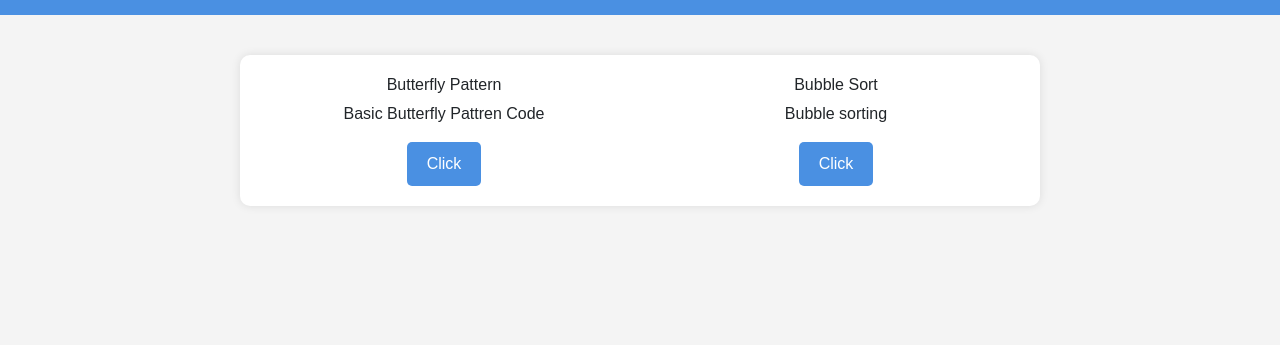
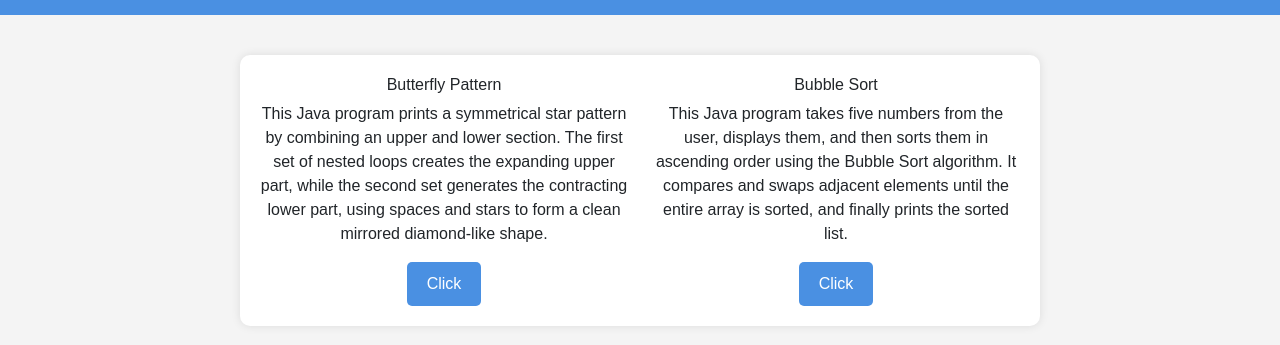
Before and after one commit to Kashaf25119/Java, a plain HTML site: page index.html in a window 1280 px wide. Shown: the part 61-406 px from the top of the page. Drawn offline with nearby package versions, Linux system fonts and the light colour scheme.

Commit message:
Update index.html

```diff
--- a/index.html
+++ b/index.html
@@ -39,6 +39,9 @@
 			color: white;
       		text-decoration: none;
       	}
+		a:hover{
+			color:white;
+		}
         button:hover {
             background: #357abd;
         }
@@ -52,12 +55,12 @@
   	<div class="row">
     	<div class="col col-md-6 col-sm-12">
           <h6>Butterfly Pattern</h6>
-          <p>Basic Butterfly Pattren Code</p>
+          <p>This Java program prints a symmetrical star pattern by combining an upper and lower section. The first set of nested loops creates the expanding upper part, while the second set generates the contracting lower part, using spaces and stars to form a clean mirrored diamond-like shape.</p>
           <button><a href="butterfly.java">Click</a></button>
     	</div>
     	<div class="col col-md-6 col-sm-12">
       	  <h6>Bubble Sort</h6>
-          <p>Bubble sorting</p>
+          <p>This Java program takes five numbers from the user, displays them, and then sorts them in ascending order using the Bubble Sort algorithm. It compares and swaps adjacent elements until the entire array is sorted, and finally prints the sorted list.</p>
           <button><a href="bubblesort.java">Click</a></button>
     	</div>
   </div>
```
